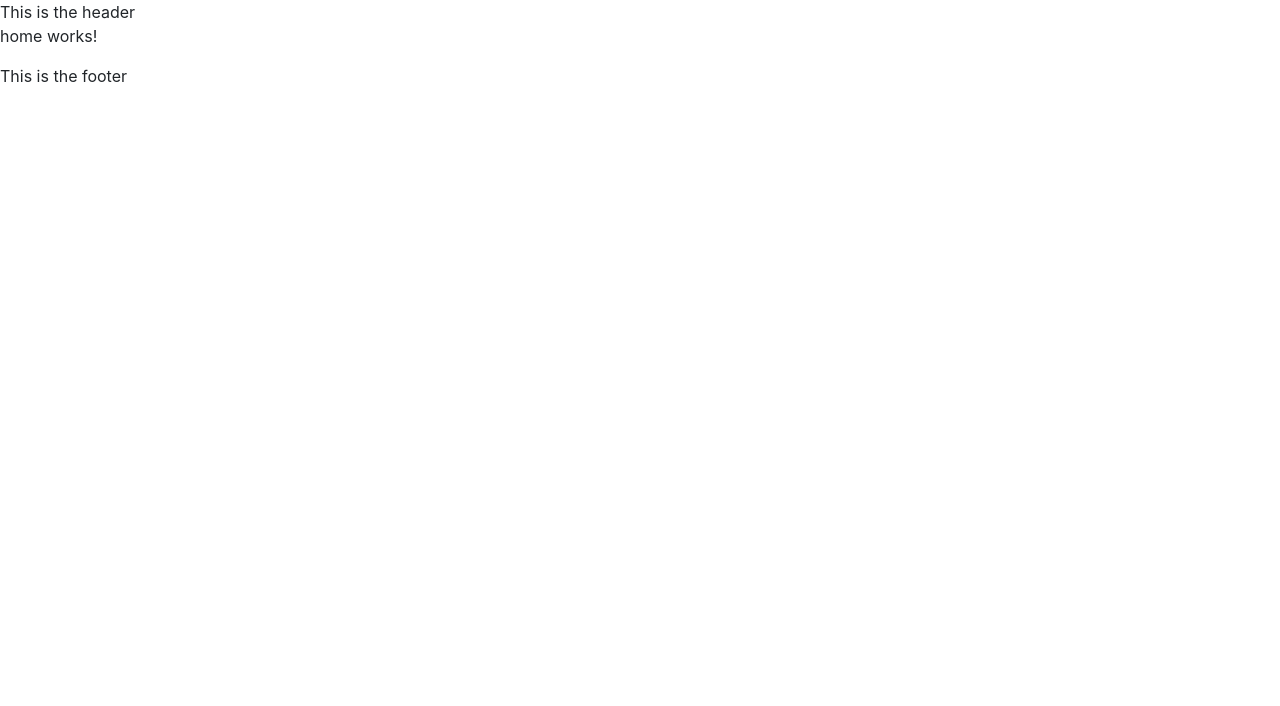
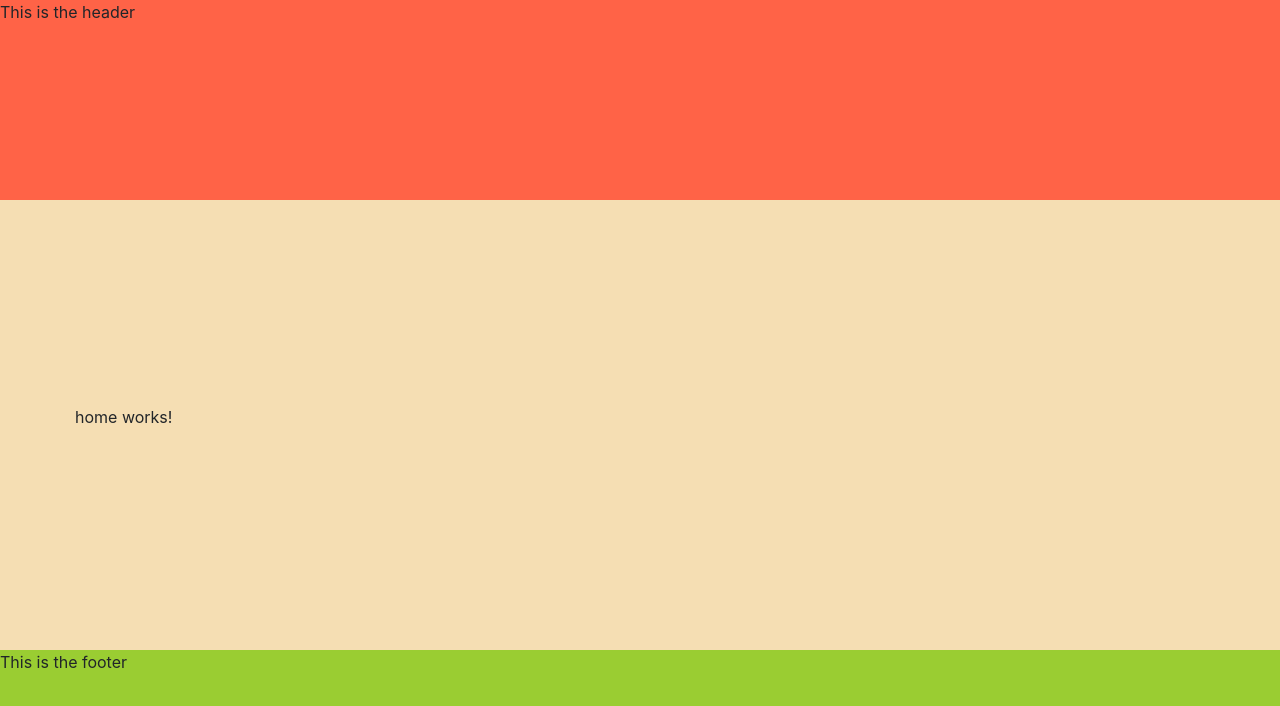
Before and after one commit to rasulacaldera/acapella, an Angular app: page /home in a window 1280 px wide. Shown: the top 706 px of the page. Built offline with nearby package versions, Linux system fonts and the light colour scheme.

Commit message:
Adding basic styles for layout

```diff
--- a/src/app/layout/footer/footer.component.html
+++ b/src/app/layout/footer/footer.component.html
@@ -1 +1,3 @@
-This is the footer
+<div class="footer">
+    This is the footer
+</div>
--- a/src/app/layout/footer/footer.component.scss
+++ b/src/app/layout/footer/footer.component.scss
@@ -0,0 +1,4 @@
+.footer{
+    background-color: yellowgreen;
+    height: 150px;
+}
--- a/src/app/layout/header/header.component.scss
+++ b/src/app/layout/header/header.component.scss
@@ -0,0 +1,4 @@
+.header{
+    background-color: tomato;
+    height: 200px;
+}
--- a/src/app/layout/layout.component.html
+++ b/src/app/layout/layout.component.html
@@ -1,3 +1,7 @@
-<header></header>
-<router-outlet></router-outlet>
-<footer></footer>
+<div class="layout">
+    <header></header>
+    <div class="body">
+        <router-outlet></router-outlet>
+    </div>
+    <footer></footer>
+</div>
--- a/src/app/layout/layout.component.scss
+++ b/src/app/layout/layout.component.scss
@@ -0,0 +1,11 @@
+.layout{
+    height: 100vh;
+    background-color: wheat;
+    display: flex;
+    flex-direction: column;
+    justify-content: space-between;
+}
+
+.body{
+    padding: 0 75px 0 75px;
+}
```
